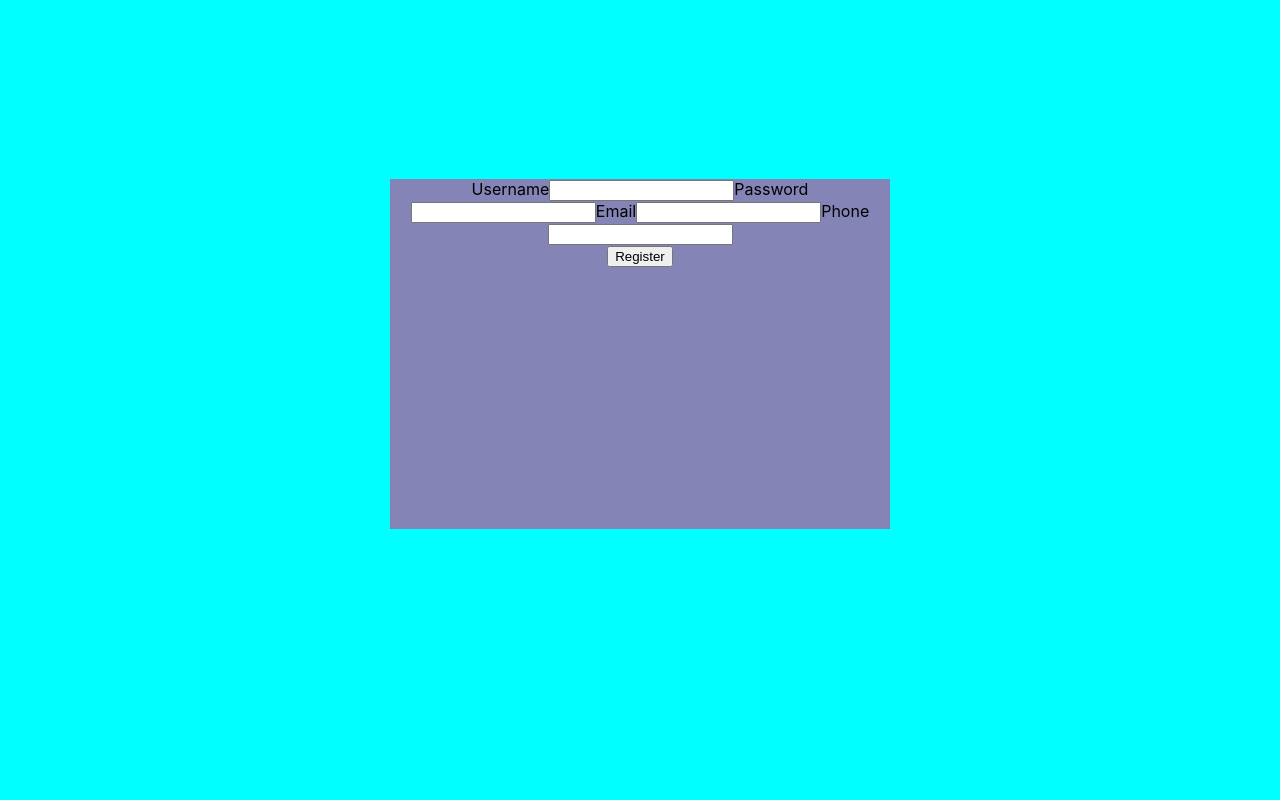
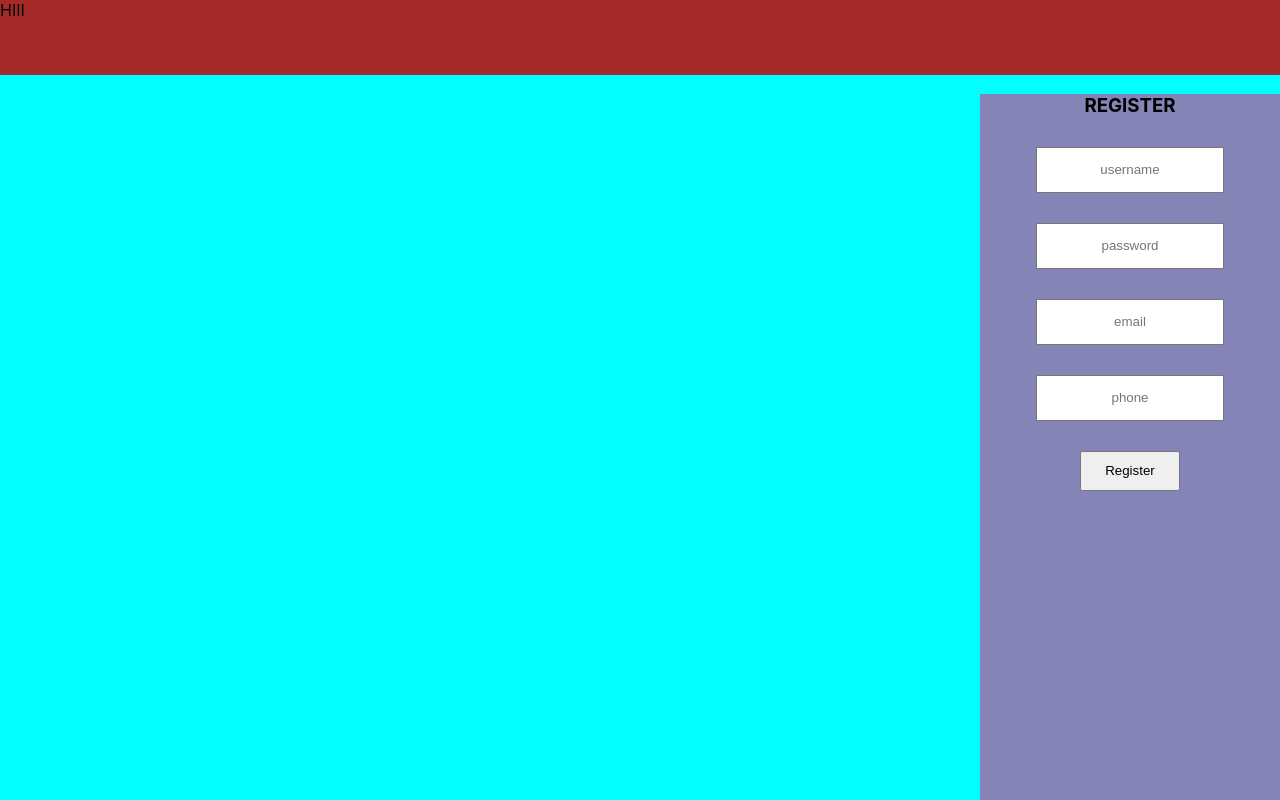
Before and after one commit to phongtran03/Air-Ticket-Sales-FE, a React (Create React App) app: page / in a window 1280 px wide. Shown: the top 800 px of the page. Built offline with nearby package versions, Linux system fonts and the light colour scheme.

Commit message:
new update FE

```diff
--- a/src/authenticator/register.css
+++ b/src/authenticator/register.css
@@ -4,9 +4,30 @@ body{
    height: 100%;
 }
 #form{
-    width: 500px;
-    height: 350px;
+    width: 300px;
+    height: 900px;
     background-color: rgb(132, 132, 182);
-    margin: 14% auto;
+    margin-left: auto;
     text-align: center;
 }
+#form h3{
+}
+
+body header{
+    width: 100%;
+    height: 75px;
+    background-color: brown;
+}
+
+#form input{
+    width: 60%;
+    height: 40px;
+    display: flex;
+    text-align: center;
+    margin: 10% auto;
+}
+
+#form .form-input button{
+    width: 100px;
+    height: 40px;
+}
--- a/src/authenticator/register.js
+++ b/src/authenticator/register.js
@@ -52,25 +52,22 @@ const Register = () => {
 
 return (
     <body>
+        <header>HIII</header>
     <form id="form">
+            <h3>REGISTER</h3>
+            <div class = "form-input">
+            <input type="text" name="username" onChange={onChangeUsername} placeholder="username"></input>
 
-            <label>Username</label>
-            <input type="text" name="username" onChange={onChangeUsername}required></input>
+            <input type="password" name="password" onChange={onChangePassword} placeholder="password"></input>
 
+            <input type="text" name="email" onChange={onChangeEmail} placeholder="email"></input>
 
-            <label>Password</label>
-            <input type="password" name="password" onChange={onChangePassword}required></input>
+            <input type="text" name="phone" onChange={onChangePhone} placeholder="phone"></input>
 
+            <button type="button" onClick={onRegister}>Register</button>
 
-            <label>Email</label>
-            <input type="text" name="email" onChange={onChangeEmail}required></input>
-
-
-            <label>Phone</label>
-            <input type="text" name="phone" onChange={onChangePhone}required></input>
-
-        <div>{value}</div>
-            <button type="button" onClick={onRegister}>Register</button>
+            <div>{value}</div>
+            </div>
     </form>
     </body>
 )
```
